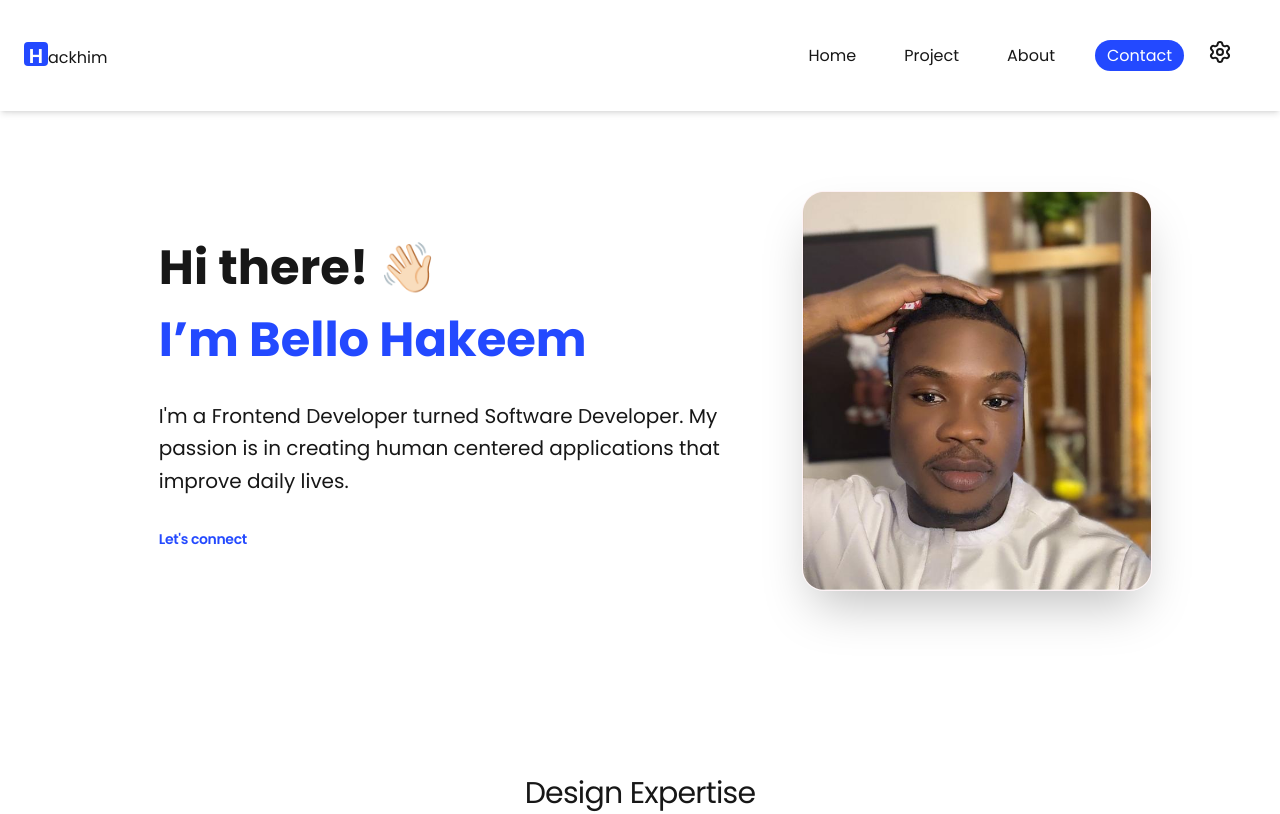
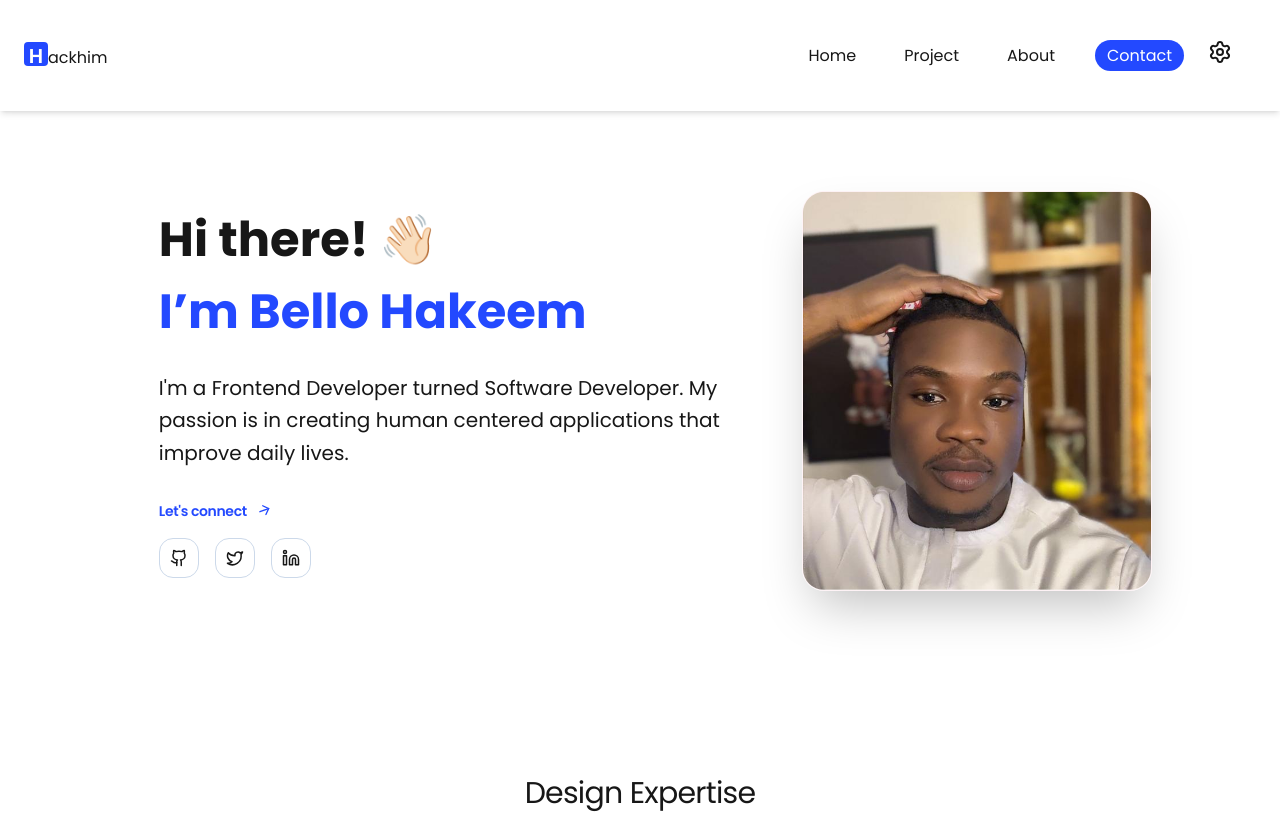
Before and after one commit to Cleve-keem/Portfolios, a Next.js app: page / in a window 1280 px wide. Shown: the top 814 px of the page. Built offline with nearby package versions, Linux system fonts and the light colour scheme.

Commit message:
feat(socials): added social icons and implement connect us right arrow rotation on hover

```diff
--- a/src/components/hero/HeroSection.jsx
+++ b/src/components/hero/HeroSection.jsx
@@ -1,6 +1,7 @@
 "use client";
 
 import { motion } from "framer-motion";
+import { ArrowRight, GithubIcon, LinkedinIcon, Twitter } from "lucide-react";
 import Image from "next/image";
 import Link from "next/link";
 
@@ -58,7 +59,7 @@ export default function HeroSection() {
           <div className="md:w-[55%]">
             <motion.h1
               variants={fadeInUp}
-              className="text-4xl md:text-5xl font-black leading-[1.5] mb-6 text-content-strong"
+              className="text-4xl md:text-5xl font-black leading-normal mb-6 text-content-strong"
             >
               Hi there! 👋🏻 <br />
               <span className="text-brand">I’m Bello Hakeem</span>
@@ -71,15 +72,51 @@ export default function HeroSection() {
                 lives.
               </p>
             </motion.div>
-
-            <motion.div variants={fadeInUp} whileHover={{ x: 10 }}>
-              <Link
-                href="/"
-                className="group flex items-center gap-3 text-brand text-[14px] font-semibold tracking-tight"
+            <div>
+              <motion.div
+                variants={fadeInUp}
+                // whileHover={{ x: 10 }}
+                className="mb-4 flex items-center gap-2 group w-fit"
               >
-                Let's connect
-              </Link>
-            </motion.div>
+                <Link
+                  href="/"
+                  className="group text-brand text-[14px] font-semibold tracking-tight"
+                >
+                  Let's connect
+                </Link>
+                <motion.span className="inline-flex justify-center text-brand size-5 -rotate-20 group-hover:rotate-0">
+                  <ArrowRight className="size-4" />
+                </motion.span>
+              </motion.div>
+              <motion.div
+                variants={fadeInUp}
+                className="flex items-center gap-4"
+              >
+                {/* Social Icons with Guru Hover */}
+                {[
+                  {
+                    icon: <GithubIcon size={18} />,
+                    href: "https:github.com/Cleve-keem",
+                    label: "Github",
+                  },
+                  { icon: <Twitter size={18} />, href: "#", label: "Twitter" },
+                  {
+                    icon: <LinkedinIcon size={18} />,
+                    href: "#",
+                    label: "Facebook",
+                  },
+                ].map((social, i) => (
+                  <Link
+                    key={i}
+                    href={social.href}
+                    className="size-10 flex items-center justify-center rounded-xl border border-border-muted text-content-muted hover:border-brand hover:text-brand transition-all duration-300"
+                    aria-label={social.label}
+                  >
+                    {social.icon}
+                  </Link>
+                ))}
+              </motion.div>
+            </div>
           </div>
         </div>
       </motion.div>
```
